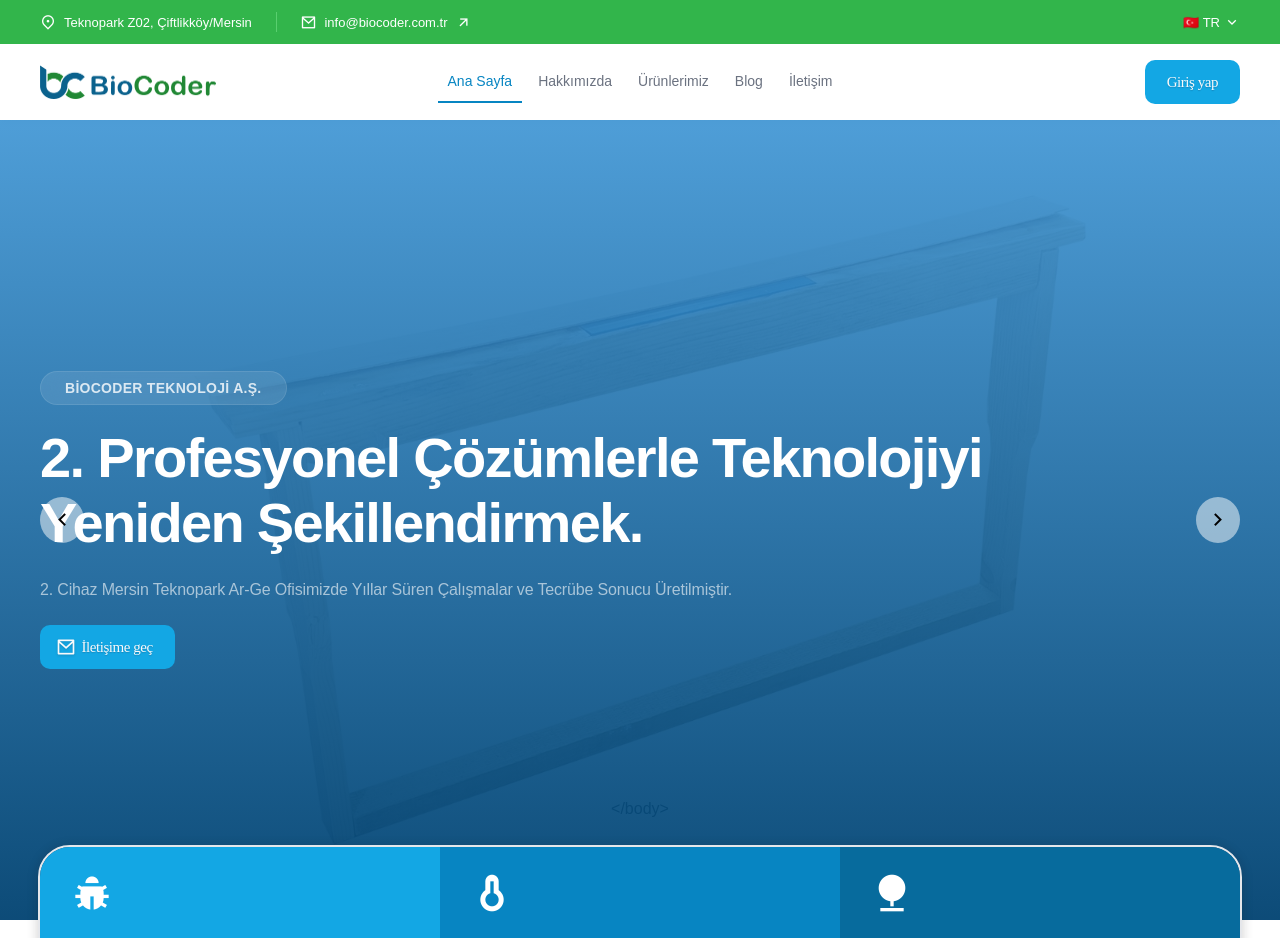
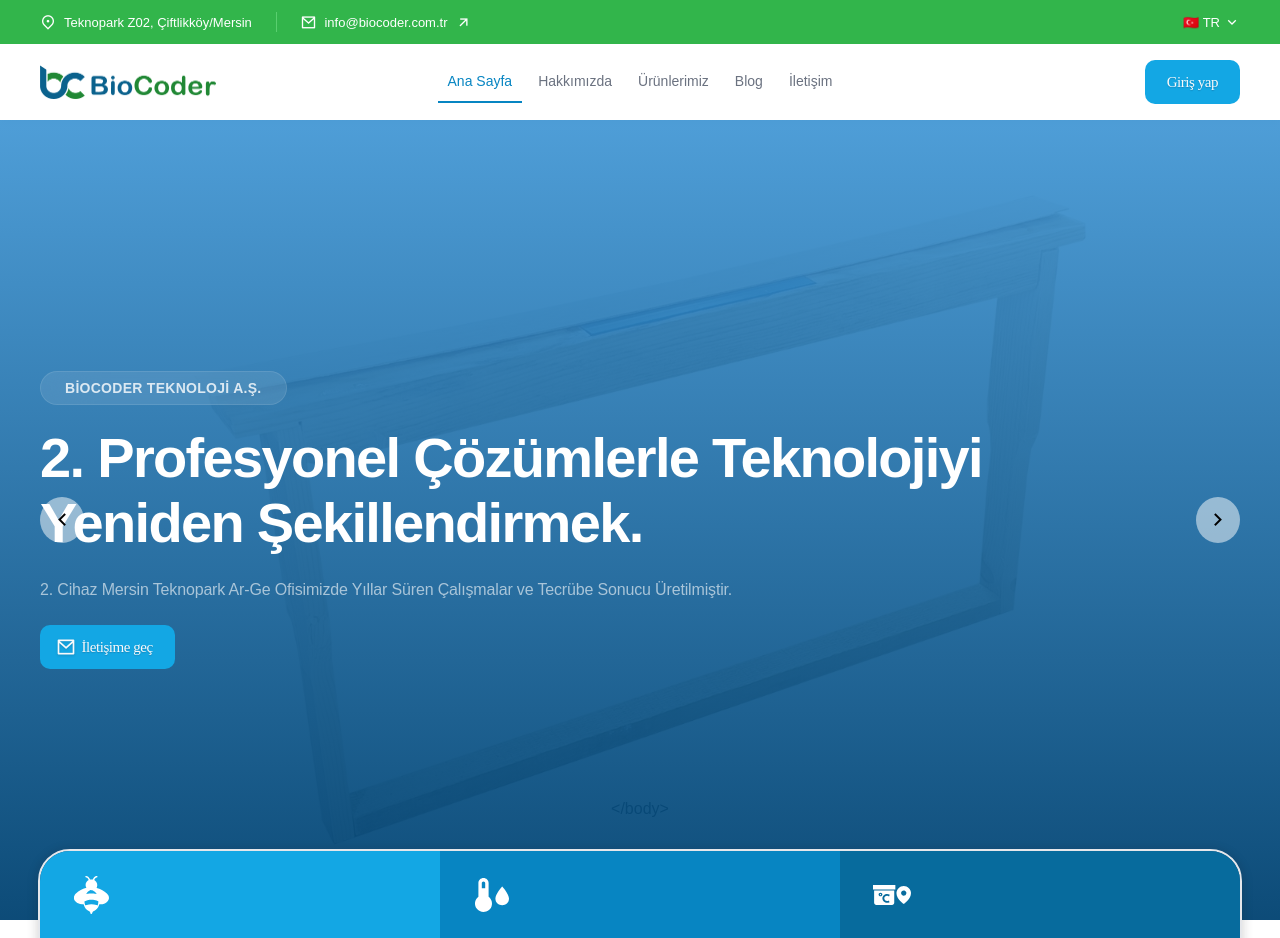
Before and after one commit to ayhangad/Biocoder-Website, a React (Vite) app: page / in a window 1280 px wide. Shown: the top 938 px of the page. Built offline with nearby package versions, Linux system fonts and the light colour scheme; a web font is replaced by a local one.

Commit message:
Tüm görseller için ALT metin girildi

```diff
--- a/index.html
+++ b/index.html
@@ -3,7 +3,7 @@
 
 <head>
   <meta charset="UTF-8" />
-  <link rel="icon" type="image/svg+xml" href="/vite.svg" />
+  <!-- <link rel="icon" type="image/svg+xml" href="/vite.svg" /> -->
   <meta name="viewport" content="width=device-width, initial-scale=1.0" />
   <link href="https://fonts.cdnfonts.com/css/manrope" rel="stylesheet">
   <link href="https://cdn.jsdelivr.net/npm/remixicon@4.2.0/fonts/remixicon.css" rel="stylesheet" />
--- a/src/components/shared/Carousel.jsx
+++ b/src/components/shared/Carousel.jsx
@@ -19,7 +19,7 @@
 
     return (
         <section className="hero">
-            <img src={heroData[index].image} alt=""/>
+            <img src={heroData[index].image} alt="Biocoder Teknoloji A.Ş. hakkında bir görsel" />
             <div className="lockup">
                 <div className="wrapper">
                     <div className="badge">
@@ -32,25 +32,25 @@
                         {heroData[index] && heroData[index].description}
                     </p>
                     <Button onClick={mailButton} type={'button'} disabled={false} innerText={'İletişime geç'}
-                            iconL={'mail'}/>
+                        iconL={'mail'} />
                 </div>
             </div>
             <div className="floating-menu">
                 <a href='https://bee.biocoder.com.tr/' target='_blank' className="floating-item jordy-blue-500">
-                    <i className='ri-bug-fill'></i>
+                    <img src="images/honeybee.svg" alt="Bal arısı simgesi" />
                     <span>
                         Kovan Takip <i className='ri-arrow-right-up-line'></i>
                     </span>
                 </a>
                 <a href='https://portal.biocoder.com.tr/Account/Login' target='_blank'
-                   className="floating-item jordy-blue-600">
-                    <i className='ri-temp-hot-fill'></i>
+                    className="floating-item jordy-blue-600">
+                    <img src="images/temperature.svg" alt="Sıcaklık ve nem gösterge simgesi" />
                     <span>
                         Sıcaklık Nem Takip <i className='ri-arrow-right-up-line'></i>
                     </span>
                 </a>
                 <a href='http://logistic.biocoder.com.tr/' target='_blank' className="floating-item jordy-blue-700">
-                    <i className='ri-map-pin-4-fill'></i>
+                    <img src="images/mappin.svg" alt="Harita ve lokasyon bildiren simge" />
                     <span>
                         GSM Datalogger <i className='ri-arrow-right-up-line'></i>
                     </span>
--- a/src/components/shared/Footer.jsx
+++ b/src/components/shared/Footer.jsx
@@ -39,7 +39,7 @@
             <div className="footer-wrapper">
                 <div className="footer-top">
                     <div className="footer-leading">
-                        <img src={footerlogo} alt="" />
+                        <img src={footerlogo} alt="Biocoder Teknoloji A.Ş. marka logosu" />
                     </div>
                     {
                         navItems.map((item, i) => {
--- a/src/components/shared/Header.jsx
+++ b/src/components/shared/Header.jsx
@@ -66,7 +66,7 @@
             </div>
             <nav className='navbar'>
                 <div className="nav-leading">
-                    <img src={logo} alt="" onClick={() => navigate(`/`)} />
+                    <img src={logo} alt="Biocoder Teknoloji A.Ş. marka logosu" onClick={() => navigate(`/`)} />
                 </div>
                 {
                     navItems.map((item, i) => {
--- a/src/components/shared/LogInPopup.jsx
+++ b/src/components/shared/LogInPopup.jsx
@@ -23,19 +23,19 @@
                 />
                 <div className="modal-menu">
                     <a href='https://bee.biocoder.com.tr/' target='_blank' className="floating-item jordy-blue-500">
-                        <img src="images/honeybee.svg" alt="" />
+                        <img src="images/honeybee.svg" alt="Bal arısı simgesi" />
                         <span>
                             Kovan Takip <i className='ri-arrow-right-up-line'></i>
                         </span>
                     </a>
                     <a href='https://portal.biocoder.com.tr/Account/Login' target='_blank' className="floating-item jordy-blue-600">
-                        <img src="images/temperature.svg" alt="" />
+                        <img src="images/temperature.svg" alt="Sıcaklık ve nem gösterge simgesi" />
                         <span>
                             Sıcaklık Nem Takip <i className='ri-arrow-right-up-line'></i>
                         </span>
                     </a>
                     <a href='http://logistic.biocoder.com.tr/' target='_blank' className="floating-item jordy-blue-700">
-                        <img src="images/mappin.svg" alt="" />
+                        <img src="images/mappin.svg" alt="Harita ve lokasyon bildiren simge" />
                         <span>
                             GSM Datalogger <i className='ri-arrow-right-up-line'></i>
                         </span>
--- a/src/index.css
+++ b/src/index.css
@@ -1010,7 +1010,8 @@
 
 .blog-item img {
   height: 300px;
-  object-fit: cover;
+  object-fit: contain;
+  background-color: #E5E7EB;
 }
 
 .blog-item-wrapper {
--- a/src/pages/About.jsx
+++ b/src/pages/About.jsx
@@ -152,7 +152,7 @@
           </div>
         </div>
         <div className="ar-ge">
-          <img src={argePhoto} alt="" />
+          <img src={argePhoto} alt="Arka plan görseli" />
           <h3>Ar-Ge</h3>
           <p>Geleceğimiz İçin Projeler Geliştiriyoruz.
 
--- a/src/pages/Contact.jsx
+++ b/src/pages/Contact.jsx
@@ -34,7 +34,7 @@
             </form>
           </div>
           <div className='contact-image'>
-            <img src={contactFormImage} alt="" />
+            <img src={contactFormImage} alt="Bilgisayarla iş yapan bir kadın görseli" />
           </div>
         </div>
         <div className="contact-informations">
--- a/src/pages/Home.jsx
+++ b/src/pages/Home.jsx
@@ -28,7 +28,7 @@
                             return (
                                 // eslint-disable-next-line react/jsx-key
                                 <div className="product-item">
-                                    <img src={product?.image} alt=""/>
+                                    <img src={product?.image} alt="Ürünün görseli"/>
                                     <div className="product-information">
                                         <span>{product?.title}</span>
                                         <a href={"/products/" + product.sefLink}>Detayları incele</a>
--- a/src/pages/ProductDetail.jsx
+++ b/src/pages/ProductDetail.jsx
@@ -23,7 +23,7 @@
       <ContactPopup isModalOpen={isModalOpen} setIsModalOpen={setIsModalOpen} />
       <section className="product-section">
         <div className="wrapper">
-          <img src={product?.image} alt="" />
+          <img src={product?.image} alt="Ürünün görseli" />
           <div className='product-information'>
             <div>
               <h3>{product?.title}</h3>
@@ -64,7 +64,7 @@
             {
               product?.otherImages?.map((image, index) => {
                 return (
-                  <img key={index} src={image} alt="" />
+                  <img key={index} src={image} alt="Ürünün diğer görselleri" />
                 )
               })
             }
--- a/src/pages/Products.jsx
+++ b/src/pages/Products.jsx
@@ -24,7 +24,7 @@
           ProductsData?.sections?.map((product, index) => {
             return (
               <div className="blog-item">
-                <img src={product?.image} alt="" />
+                <img src={product?.image} alt="Ürünün görseli" />
                 <div className='blog-item-wrapper'>
                   <div>
                     <h4>{product?.title}</h4>
```
Also changed, not shown: src/pages/Blog.jsx (+6 -6 lines).
